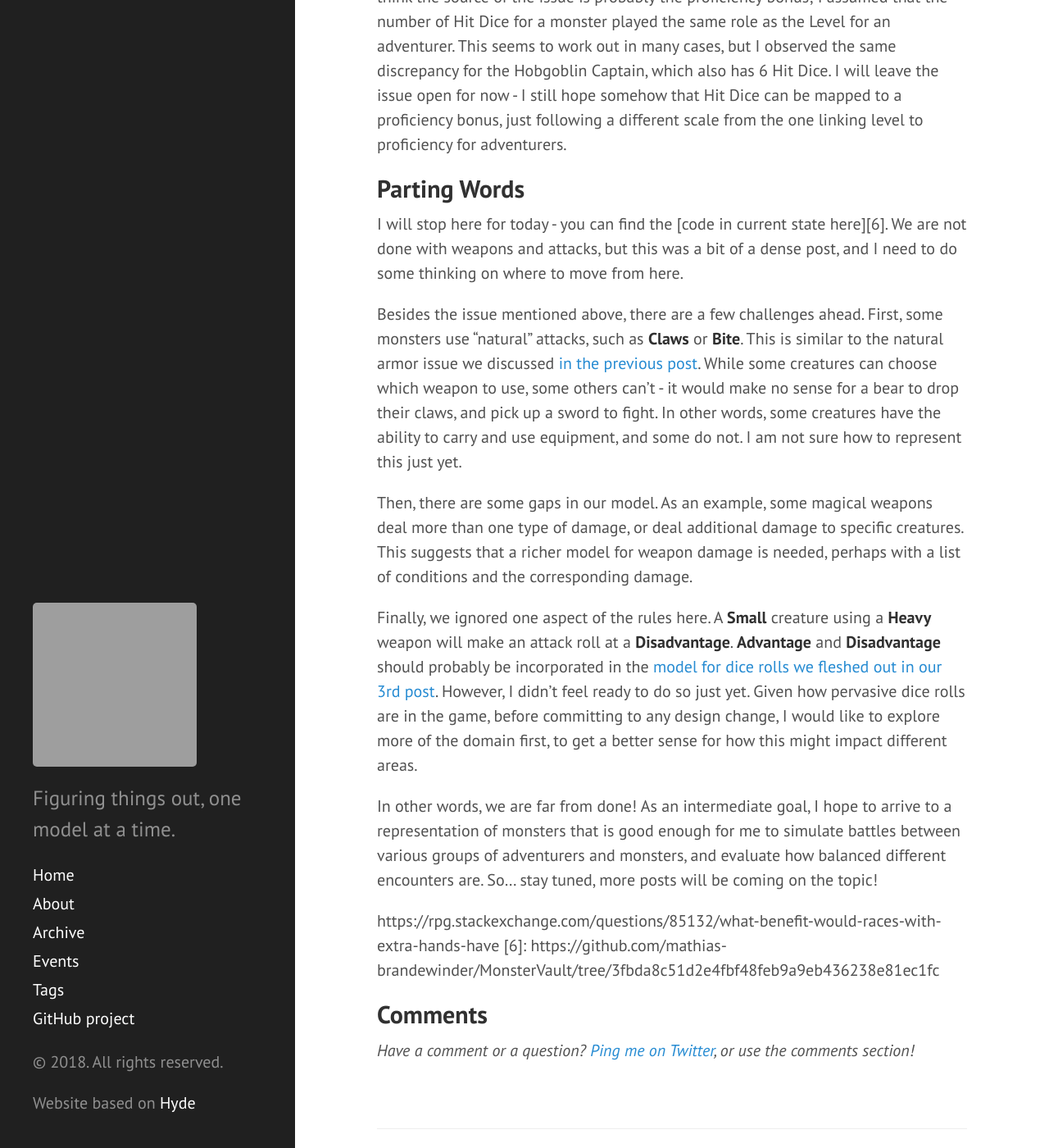
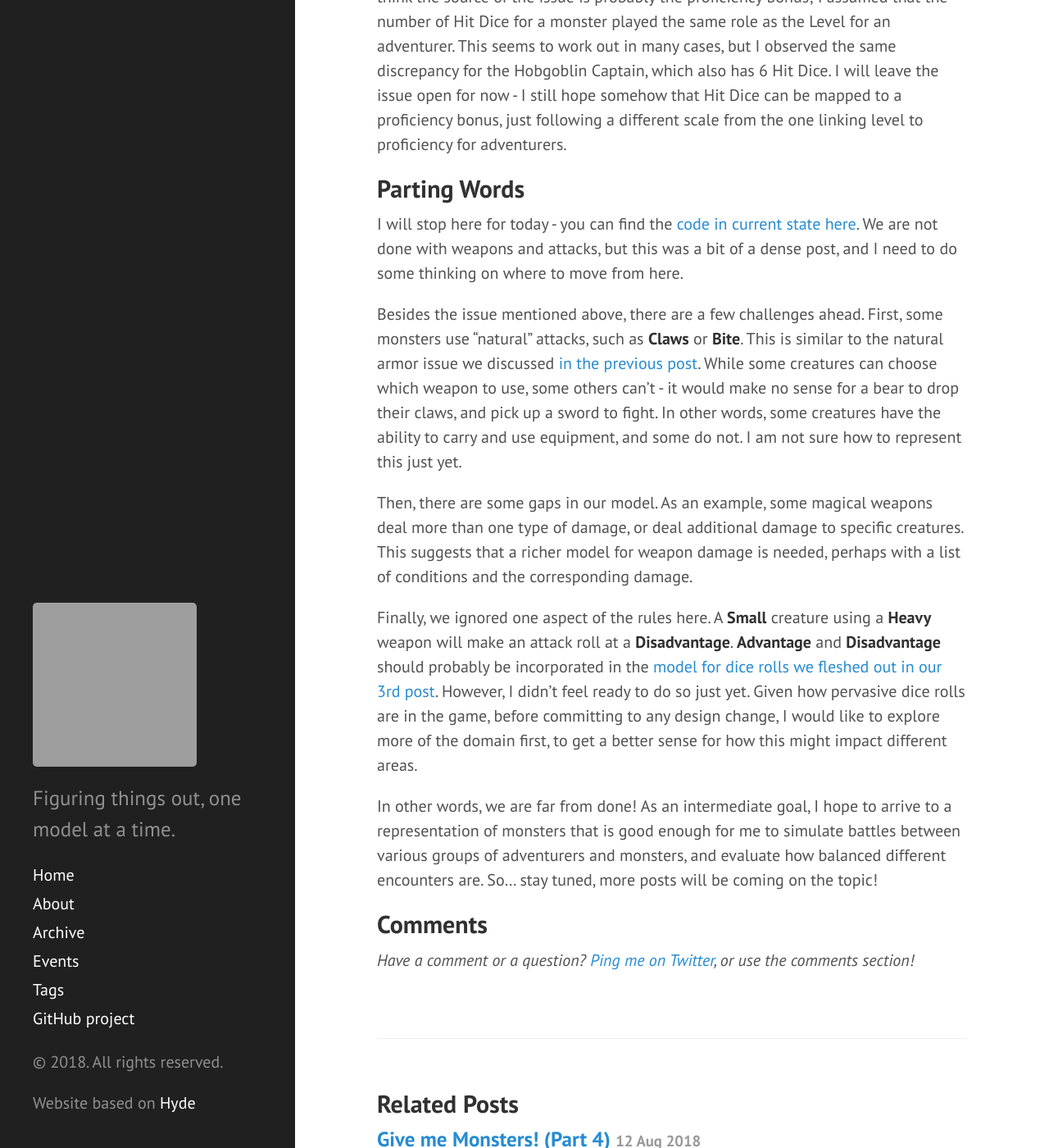
Before and after one commit to mathias-brandewinder/mathias-brandewinder.github.io, a Jekyll site: the page built from _posts/2018-09-15-give-me-monsters-part-5.md, in a window 1280 px wide and 1400 px high, scrolled down 16865 px. Shown: the whole window at 82% size. Built offline with Jekyll 4.4.1, drawn with Linux system fonts in a browser that asks for light colours; comment, search, counter and statistics services are not loaded; some of the changed lines change nothing that is shown; grey boxes are pictures that could not be loaded.

Commit message:
Give me monster 5: links errors
Fixed incorrect links

```diff
--- a/_posts/2018-09-15-give-me-monsters-part-5.md
+++ b/_posts/2018-09-15-give-me-monsters-part-5.md
@@ -103,7 +103,7 @@
 
 ## More Weapons
 
-To answer this, we will need to dig deeper into **Weapons**. Per the PHB pp 146-147, each [**Weapon** can have multiple properties][4] - let's list a few that are directly relevant to attacks:
+To answer this, we will need to dig deeper into **Weapons**. Per the PHB pp 146-147, each [**Weapon** can have multiple properties][5] - let's list a few that are directly relevant to attacks:
 
 - Finesse
 - Heavy
@@ -331,7 +331,7 @@
 
 Two quick comments here. First, while that term doesn't exist in the rules, we included a `Normal` `Handling` category besides `Light` and `Heavy`. A discriminated union is collectively exhaustive and mutually exhaustive: no matter what the situation, we should be in one and only one of the cases. As it turns out, some weapons are neither light nor heavy, and we need to describe them, too. It's not uncommon for people to describe only how an item is unusual, without naming the "normal" case - watch out for this! The other point perhaps worth noting is how we separated `Weapon.Grip` from `AttackGrip`. On the surface, they might appear as one thing (can a weapon be used with one or two hands), but they appear in slighty different contexts, and forcing them into a single representation would force us to handle cases that should not even be possible.
 
-> Side note: if you are wondering how to handle creatures that have more than 2 hands, per this [RPG StackExchange discussion][5], a creature could wield multiple weapons, but is limited to attacking with at most 2 light weapons. That's one complication avoided!
+> Side note: if you are wondering how to handle creatures that have more than 2 hands, per this [RPG StackExchange discussion][6], a creature could wield multiple weapons, but is limited to attacking with at most 2 light weapons. That's one complication avoided!
 
 This is where returning a list of attacks will start paying off, because the same exact weapon could be used to perform 2 different melee attacks - or even 3 in theory, for a **Light** **Versatile** weapon.
 
@@ -577,7 +577,7 @@
 
 ## Parting Words
 
-I will stop here for today - you can find the [code in current state here][6]. We are not done with weapons and attacks, but this was a bit of a dense post, and I need to do some thinking on where to move from here.
+I will stop here for today - you can find the [code in current state here][7]. We are not done with weapons and attacks, but this was a bit of a dense post, and I need to do some thinking on where to move from here.
 
 Besides the issue mentioned above, there are a few challenges ahead. First, some monsters use "natural" attacks, such as **Claws** or **Bite**. This is similar to the natural armor issue we discussed [in the previous post][1]. While some creatures can choose which weapon to use, some others can't - it would make no sense for a bear to drop their claws, and pick up a sword to fight. In other words, some creatures have the ability to carry and use equipment, and some do not. I am not sure how to represent this just yet.
 
@@ -592,5 +592,5 @@
 [3]: https://roll20.net/compendium/dnd5e/Black%20Bear
 [4]: {{ site.url }}/2018/07/31/give-me-monsters-part-3/
 [5]: http://media.wizards.com/2016/downloads/DND/PlayerBasicRulesV03.pdf#page=45
-https://rpg.stackexchange.com/questions/85132/what-benefit-would-races-with-extra-hands-have
-[6]: https://github.com/mathias-brandewinder/MonsterVault/tree/3fbda8c51d2e4fbf48feb9a9eb436238e81ec1fc
+[6]: https://rpg.stackexchange.com/questions/85132/what-benefit-would-races-with-extra-hands-have
+[7]: https://github.com/mathias-brandewinder/MonsterVault/tree/3fbda8c51d2e4fbf48feb9a9eb436238e81ec1fc
```
